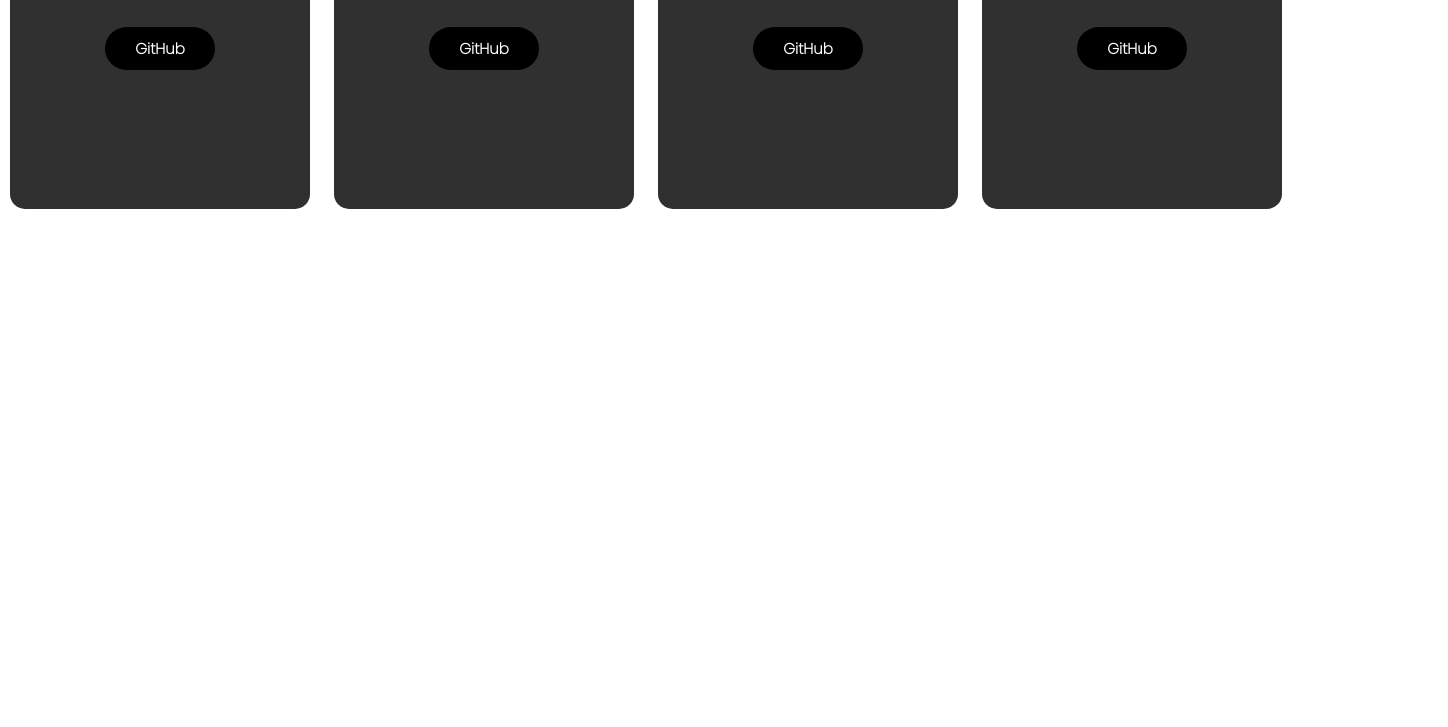
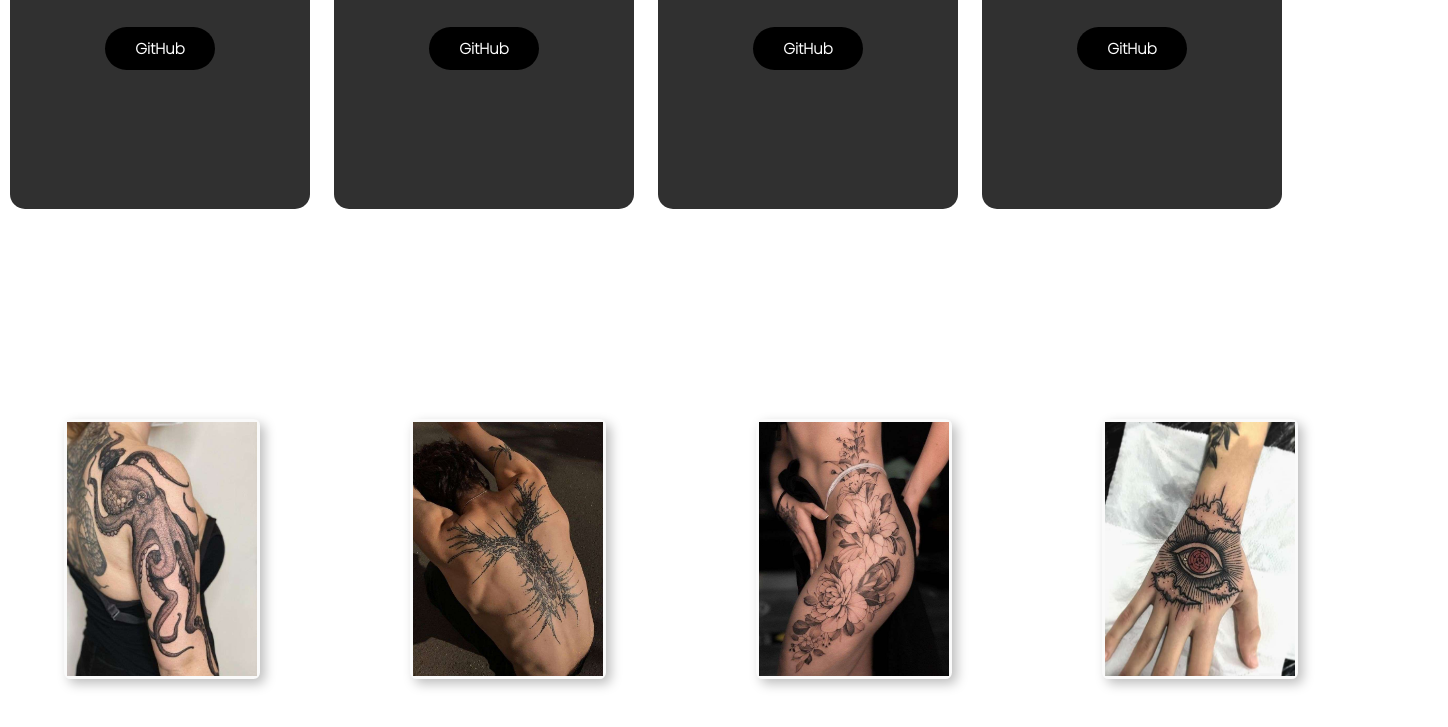
Before and after one commit to FelipeSoutoo/InkTattooStudio, a plain HTML site: page index.html in a window 1280 px wide. Shown: the part 1576-2303 px from the top of the page, 1448 px wide, since content can reach past the window. Before the commit the page ends 1785 px from the top, so only its background shows below. Drawn offline with Linux system fonts and the light colour scheme.

Commit message:
adição dos cards de tatuagem

```diff
--- a/assets/styles/style.css
+++ b/assets/styles/style.css
@@ -289,3 +289,25 @@
     gap: 12px;
 
 }
+
+.tatuagem1 {
+    width: 190px;
+    height: 254px;
+    background: rgb(255, 0, 0);
+    border-radius: 0.4em;
+    box-shadow: 0.3em 0.3em 0.7em #00000042;
+    transition: border 0.5s cubic-bezier(0.175, 0.885, 0.32, 1.275);
+    border: rgb(250, 250, 250) 0.2em solid;
+    margin-right: 150px;
+
+}
+
+.tatuagem1:hover{
+    border: #000000 0.2em solid;
+
+}
+
+.salatatuagem1{
+    margin: 25px 50px 75px;
+    display: flex;
+}
--- a/index.html
+++ b/index.html
@@ -131,7 +131,33 @@
 
             </div>
         </div>
+
+
     </section>
+
+    <br><br><br><br><br><br><br><br><br><br><br><br><br><br><br><br><br><br><br><br><br><br><br><br>
+
+    <nav class="salatuagem1">
+        <section>
+            <div class="tatuagem1">
+                    <img src="assets/images/lulatattowomen.jpg" alt="tat1" width="190px"; height="254px">
+            </div>
+
+            <div class="tatuagem1">
+                <img src="assets/images/demontattoo.jpg" alt="tat2" width="190px"; height="254px">
+            </div>
+
+            <div class="tatuagem1">
+                <img src="assets/images/legflowerstatto.jpg" alt="tat3" width="190px"; height="254px">
+            </div>
+
+            <div class="tatuagem1">
+                <img src="assets/images/sharingantattoo.jpg" alt="tat4" width="190px"; height="254px">
+            </div>
+        </section>
+    </nav>
+
+    <br><br><br><br><br><br><br><br><br><br><br><br><br><br><br><br>
 
 
 
```
Also changed, not shown: assets/images/demontattoo.jpg (added), assets/images/legflowerstatto.jpg (added), assets/images/lulatattowomen.jpg (added), assets/images/sharingantattoo.jpg (added).
